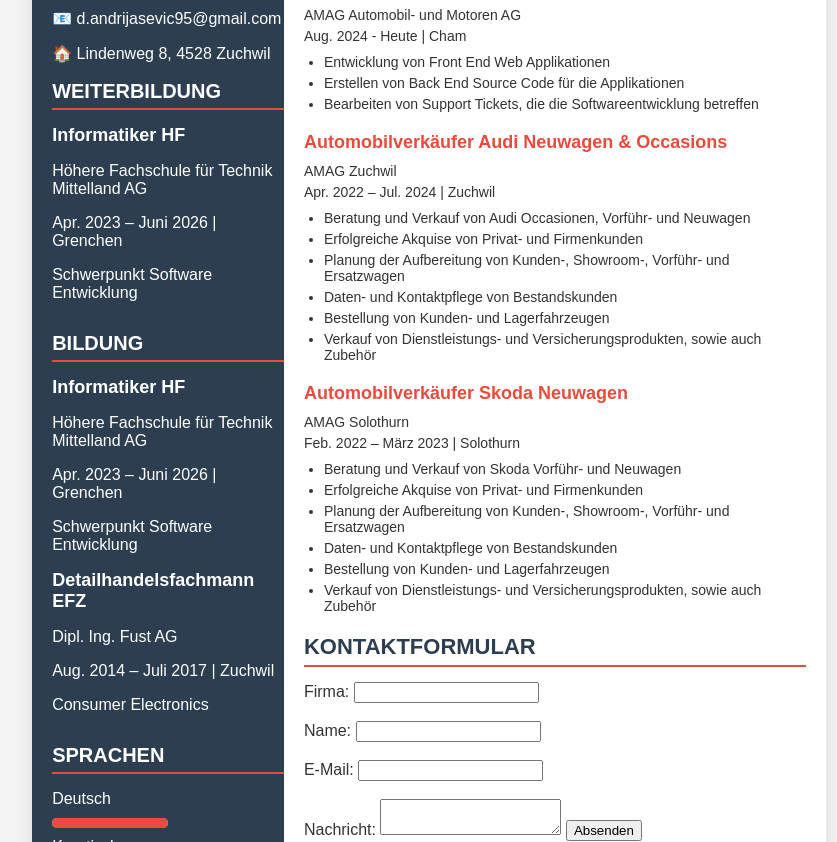
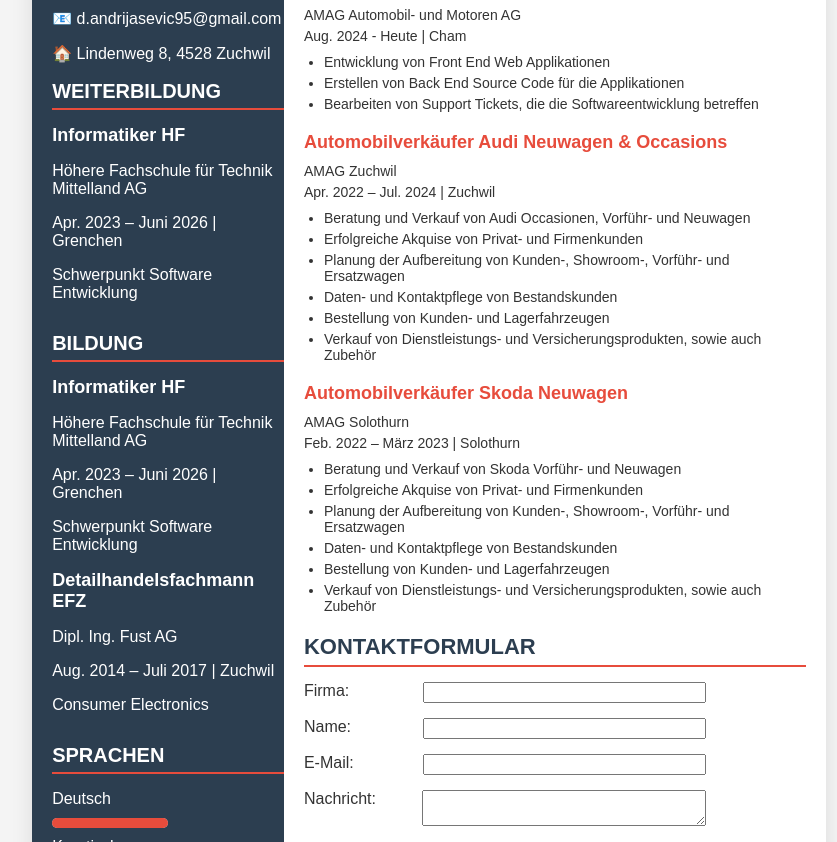
Before and after one commit to Davor1995/ProjectCV, a plain HTML site: page CV.html in a window 1280 px wide. Shown: the part 110-952 px from the top of the page, without its empty margins (211-1048 px from the left). Drawn offline with Linux system fonts and the light colour scheme; a script that the page names is missing.

Commit message:
contact form raw added

```diff
--- a/CV.html
+++ b/CV.html
@@ -108,20 +108,24 @@
                         <li>Verkauf von Dienstleistungs- und Versicherungsprodukten, sowie auch Zubehör</li>
                     </ul>
                 </div>
+                <div class="contactForm">
                     <h2>KONTAKTFORMULAR</h2>
                         <form id="contactForm">
                             <label for="firma">Firma:</label>
-                            <input type="text" id="firma" required><br><br>
+                            <input style="float:right" type="text" id="firma" required><br><br>
                             <label for="name">Name:</label>
-                            <input type="text" id="name" name="name" required><br><br>
+                            <input style="float:right" type="text" id="name" name="name" required><br><br>
                             <label for="mail">E-Mail:</label>
-                            <input type="email" id="mail" name="email" required><br><br>
+                            <input style="float:right" type="email" id="mail" name="email" required><br><br>
                             <label for="message">Nachricht:</label>
-                            <textarea id="message" name="message" required></textarea>
-
-                            <button type="submit">Absenden</button>
+                            <textarea style="float:right" id="message" name="message" required></textarea>
                         </form>
                 </div>
+                    <div class="submitButton">
+                        <button style="float:right" type="submit" name="button1">Absenden</button>
+                    </div>
+
+
                 <!-- Weitere Berufserfahrungen hier einfügen -->
             </section>
         </main>
--- a/styles.css
+++ b/styles.css
@@ -6,6 +6,7 @@
     color: #333;
     background-color: #f4f4f4;
     -webkit-print-color-adjust: exact;
+
 }
 
 .container {
@@ -36,10 +37,6 @@
     padding-left: 0px;
 }
 
-/*.contact-info li span {
-    margin-right: 8px;
-}*/
-
 .contact-info a {
     color: white;
     text-decoration: none;
@@ -64,13 +61,6 @@
     padding-bottom: 5px;
     margin-bottom: 10px;
 }
-
-/*.languages li {
-    margin: 15px 0;
-    font-size: 14px;
-    display: flex;
-    align-items: center;
-}*/
 
 .contact-info ul, .languages {
     padding-left: 0;
@@ -144,6 +134,23 @@
     text-decoration: underline;
 }
 
+.submitButton button {
+
+    margin-top: 40px;
+    /*margin-left: 400px;*/
+    margin-right: 100px;
+}
+
+input {
+    padding-left: 100px;
+    margin-right: 100px;
+}
+
+textarea {
+    padding-left: 105px;
+    margin-right: 100px;
+}
+
 /* Druckspezifische Stile */
 @media print {
     body {
```
